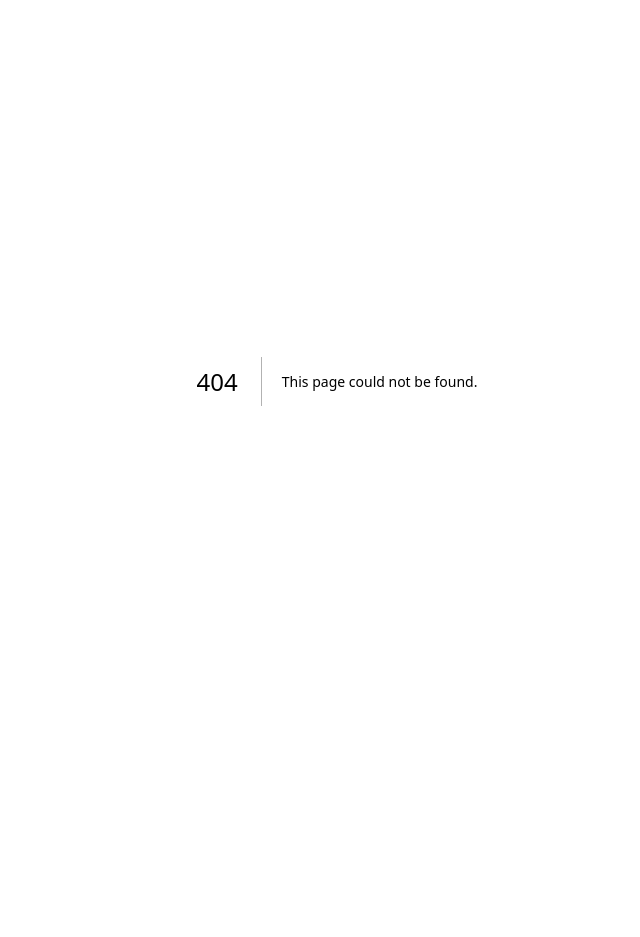
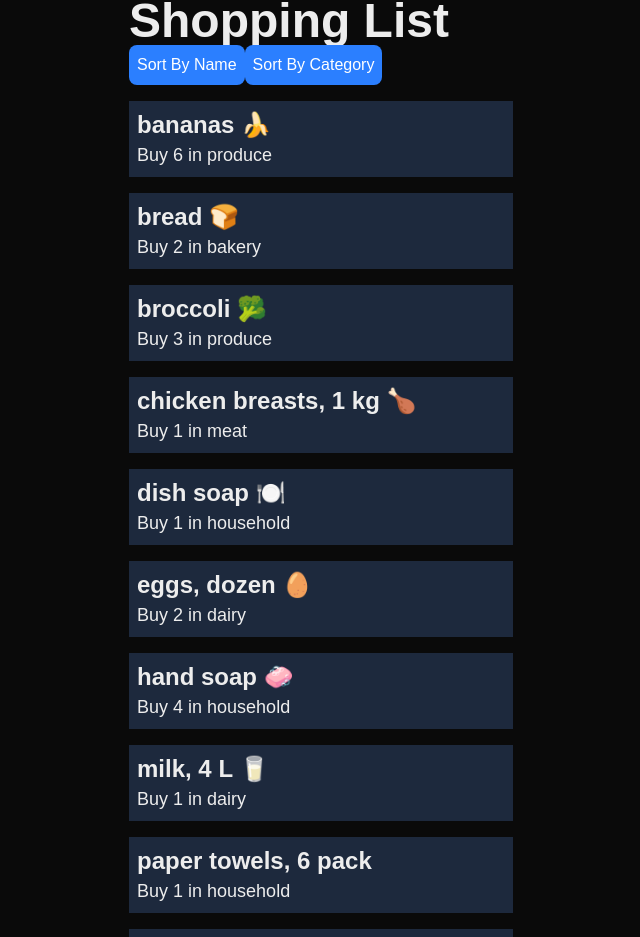
Before and after one commit to falconvn2006/cprg306-assignments, a Next.js app: page /week-6 in a window 1280 px wide. Before the commit this address had no page. Shown: the part 19-956 px from the top of the page, without its empty margins (303-943 px from the left). Before the commit the page ends 800 px from the top, so only its background shows below. Built offline with nearby package versions, Linux system fonts and the light colour scheme.

Commit message:
Week-6 Methods/Functions Added

```diff
--- a/app/page.js
+++ b/app/page.js
@@ -12,6 +12,8 @@ export default function Home() {
       <Link href='/week-4'>Week 4 Assignment</Link>
       <br />
       <Link href='/week-5'>Week 5 Assignment</Link>
+      <br />
+      <Link href='/week-6'>Week 6 Assignment</Link>
     </main>
   );
 }
--- /dev/null
+++ b/app/week-6/item.js
@@ -0,0 +1,9 @@
+export default function Item({item}) {
+    const {name, quantity, category} = item;
+    return (
+        <section className="bg-slate-800 p-2 w-96 my-4">
+            <h2 className="text-2xl font-bold">{name}</h2>
+            <p className="text-lg">Buy {quantity} in {category}</p>
+        </section>
+    );
+}
--- /dev/null
+++ b/app/week-6/items-list.js
@@ -0,0 +1,33 @@
+"use client";
+
+import { useState } from "react";
+import Item from "./item";
+import itemsData from "./items.json"
+
+export default function ItemsList() {
+
+    const [sortBy, setSortBy] = useState("name");
+
+    const handleSort = [...itemsData].sort((itemA, itemB) => {
+        if (sortBy == "name")
+            return itemA.name.localeCompare(itemB.name);
+
+        if (sortBy == "category")
+            return itemA.category.localeCompare(itemB.category);
+    });
+
+    return (
+    <main>
+        <div>
+            <button onClick={() => setSortBy("name")} className="p-2 bg-blue-500 text-white rounded-lg cursor-pointer">Sort By Name</button>
+            <button onClick={() => setSortBy("category")} className="p-2 bg-blue-500 text-white rounded-lg cursor-pointer">Sort By Category</button>
+        </div>
+
+        <ul>
+            {handleSort.map((item, i) => (
+                <li key={i}> <Item item={item} /> </li>
+            ))}
+        </ul>
+    </main>
+    );
+}
--- /dev/null
+++ b/app/week-6/items.json
@@ -0,0 +1,74 @@
+[
+    {
+        "id": "1h2GJKH12gkHG31h1H",
+        "name": "milk, 4 L 🥛",
+        "quantity": 1,
+        "category": "dairy"
+    },
+    {
+        "id": "2KJH3k2j3H1k2J3K1H",
+        "name": "bread 🍞",
+        "quantity": 2,
+        "category": "bakery"
+    },
+    {
+        "id": "3h2KJH3k2j3H1k2J3",
+        "name": "eggs, dozen 🥚",
+        "quantity": 2,
+        "category": "dairy"
+    },
+    {
+        "id": "4k2J3K1H2GJKH12gk",
+        "name": "bananas 🍌",
+        "quantity": 6,
+        "category": "produce"
+    },
+    {
+        "id": "5H1h1H2KJH3k2j3H",
+        "name": "broccoli 🥦",
+        "quantity": 3,
+        "category": "produce"
+    },
+    {
+        "id": "6H1k2J3K1H2GJKH1",
+        "name": "chicken breasts, 1 kg 🍗",
+        "quantity": 1,
+        "category": "meat"
+    },
+    {
+        "id": "7gkHG31h1H2KJH3k",
+        "name": "pasta sauce 🍝",
+        "quantity": 3,
+        "category": "canned goods"
+    },
+    {
+        "id": "8j3H1k2J3K1H2GJK",
+        "name": "spaghetti, 454 g 🍝",
+        "quantity": 2,
+        "category": "dry goods"
+    },
+    {
+        "id": "9H12gkHG31h1H2KJ",
+        "name": "toilet paper, 12 pack 🧻",
+        "quantity": 1,
+        "category": "household"
+    },
+    {
+        "id": "10H3k2j3H1k2J3K1",
+        "name": "paper towels, 6 pack",
+        "quantity": 1,
+        "category": "household"
+    },
+    {
+        "id": "11k2J3K1H2GJKH12",
+        "name": "dish soap 🍽️",
+        "quantity": 1,
+        "category": "household"
+    },
+    {
+        "id": "12GJKH12gkHG31h1",
+        "name": "hand soap 🧼",
+        "quantity": 4,
+        "category": "household"
+    }
+]
--- /dev/null
+++ b/app/week-6/page.js
@@ -0,0 +1,10 @@
+import ItemsList from "./items-list";
+
+export default function Page() {
+ return (
+ <main className="mx-auto max-w-md p-4">
+    <h1 className="text-5xl font-bold">Shopping List</h1>
+    <ItemsList />
+ </main>
+ );
+}
```
